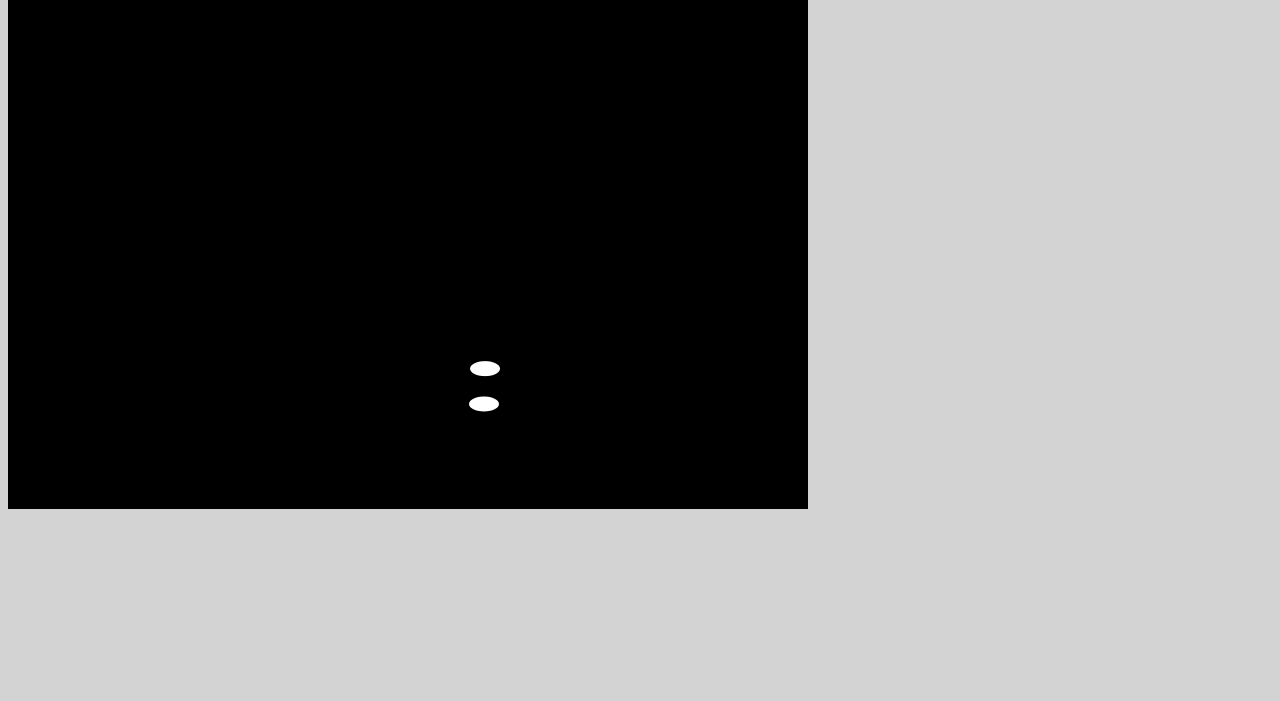
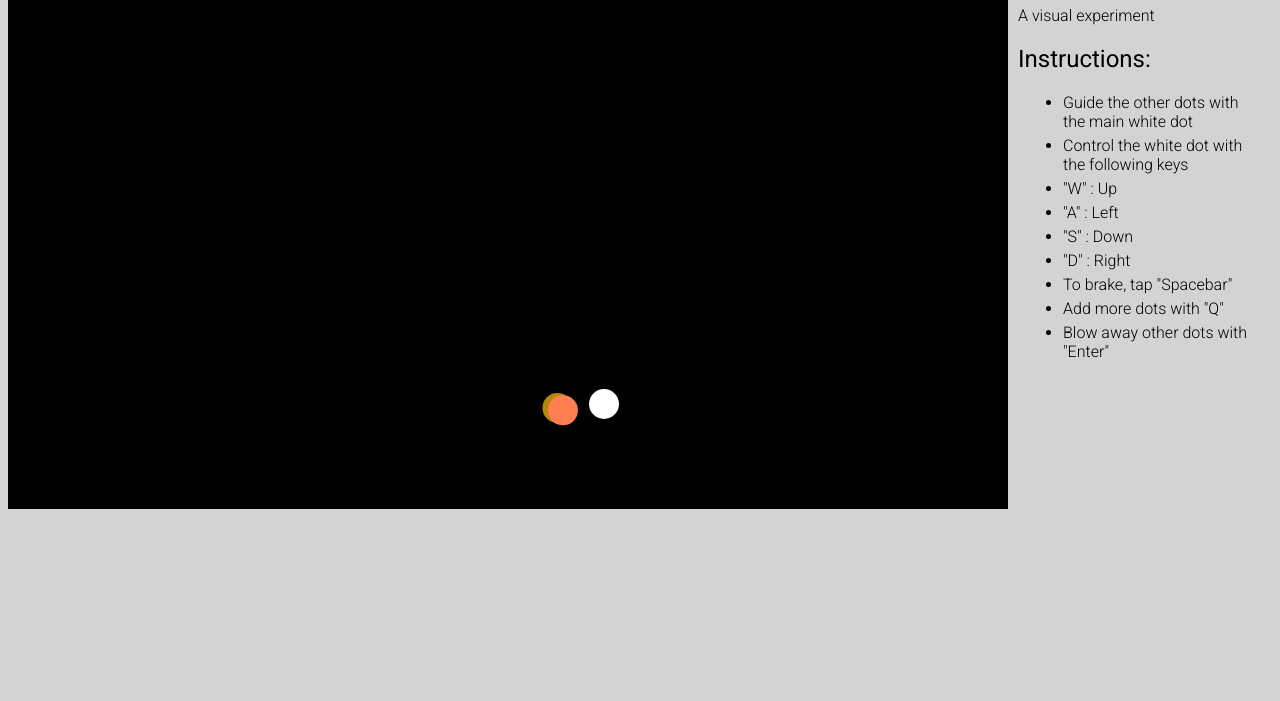
Before and after one commit to IanKingr/500Dots, a website: page index.html in a window 1280 px wide. Shown: the part 99-800 px from the top of the page. Drawn offline with Linux system fonts and the light colour scheme.

Commit message:
Missiles changed to Dots, added color palettes and on collision logic. Changed theme of project to a visual experience

```diff
--- a/bundle.js
+++ b/bundle.js
@@ -94,7 +94,7 @@
 
 
 	// module
-	exports.push([module.id, "body {\n    background: lightgray;\n}\n", ""]);
+	exports.push([module.id, "body {\n    background: lightgray;\n}\n\n.main {\n  display: flex;\n  flex-direction: row;\n}\n\n.info {\n  margin: 10px;\n  font-family: 'Roboto', sans-serif;\n  font-weight: 300;\n}\n\nh2 {\n  font-family: 'Roboto', sans-serif;\n  font-weight: 400;\n}\n\nli {\n  margin: 5px;\n}\n\nul {\n    /*-webkit-padding-start: 1px;*/\n}\n\nh1 {\n  font-family: 'Oleo Script', cursive;\n}\n", ""]);
 
 	// exports
 
@@ -412,19 +412,20 @@
 /***/ function(module, exports, __webpack_require__) {
 
 	var Ship = __webpack_require__(6);
-	var Missile = __webpack_require__(10);
+	var Dot = __webpack_require__(11);
 
 	var Game = function(){
 	  var self = this;
 	  this.objects = [];
-	  this.missiles = [];
+	  this.dots = [];
 	  this.ships = [];
 
-	  // this.addMissile();
+	  this.addDot();
+	  this.addDot();
 	};
 
-	Game.DIM_X = 800;
-	Game.DIM_Y = 1200;
+	Game.DIM_X = 1000;
+	Game.DIM_Y = 600;
 
 	Game.prototype.remove = function(object){
 	  var idx = this.store.indexOf(object);
@@ -435,22 +436,22 @@
 	Game.prototype.addObject = function(object){
 	  if(object.type === "Ship"){
 	    this.ships.push(object);
-	  } else if(object.type === "Missile"){
-	    this.missiles.push(object);
+	  } else if(object.type === "Dot"){
+	    console.log("Dot Added");
+	    this.dots.push(object);
 	  }
 	  // this.objects.push(object);
 	};
 
-	Game.prototype.addMissile = function() {
-	  var missile = new Missile({
+	Game.prototype.addDot = function() {
+	  var dot = new Dot({
 	    pos: this.randomPosition(),
 	    game: this,
 	    velocity: [0, 0]
 	  });
 
-	  this.addObject(missile);
-
-	  return missile;
+	  this.addObject(dot);
+	  return dot;
 	};
 
 
@@ -476,7 +477,7 @@
 	  var self = this;
 	  this.allObjects().forEach(function(object){
 	    // console.log("moving Objects");
-	    if(object.type === "Missile"){
+	    if(object.type === "Dot"){
 	      // debugger;
 	      // console.log("Correcting Path");
 	      object.correctPath(self.ships[0].pos);
@@ -494,29 +495,33 @@
 	};
 
 	Game.prototype.allObjects = function(){
-	  return this.ships.concat(this.missiles);
+	  return this.ships.concat(this.dots);
 	};
 
-	// Game.prototype.checkCollisions = function () {
-	//   var game = this;
-	//
-	//   this.allObjects().forEach(function (obj1) {
-	//     game.allObjects().forEach(function (obj2) {
-	//       if (obj1 == obj2) {
-	//         // don't allow self-collision
-	//         return;
-	//       }
-	//
-	//       if (obj1.isCollidedWith(obj2)) {
-	//         obj1.collideWith(obj2);
-	//       }
-	//     });
-	//   });
-	// };
+	Game.prototype.checkCollisions = function () {
+	  var game = this;
+
+	  this.allObjects().forEach(function (obj1) {
+	    game.allObjects().forEach(function (obj2) {
+	      if (obj1 == obj2) {
+	        // don't allow self-collision
+	        return;
+	      }
+
+	      if (obj1.type === "Dot" && obj2.type === "Dot"){
+	        return;
+	      }
+
+	      if (obj1.isCollidedWith(obj2)) {
+	        obj1.collideWith(obj2);
+	      }
+	    });
+	  });
+	};
 
 	Game.prototype.step = function(delta){
 	  this.moveObjects(delta);
-	  // this.checkCollisions();
+	  this.checkCollisions();
 	};
 
 	Game.prototype.draw = function(context){
@@ -526,6 +531,10 @@
 	  this.allObjects().forEach(function(object){
 	    object.draw(context);
 	  });
+
+	  context.font = '20px Audiowide';
+	  context.fillStyle = "#FFFFFF";
+	  context.fillText("Number of Dots: " + this.dots.length, 10, 20);
 	};
 
 	Game.prototype.isOutofBounds = function(pos){
@@ -535,6 +544,8 @@
 	          pos[1] < 0
 	         );
 	};
+
+	window.Game = Game;
 
 	module.exports = Game;
 
@@ -548,18 +559,25 @@
 	var Util = __webpack_require__(8);
 
 	var Ship = function(options){
-	  options.length = Ship.length;
-	  options.height = Ship.height;
+	  // options.length = Ship.length;
+	  // options.height = Ship.height;
+	  options.radius = Ship.radius;
 	  options.velocity = options.velocity || [0, 0];
-	  options.color = "yellow";
+	  options.color = "white";
 
 	  MovingObject.call(this, options);
 	};
 
 	Ship.length = 10;
 	Ship.height = 20;
+	Ship.radius = 5;
 
 	Util.inherits(Ship, MovingObject);
+
+	Ship.prototype.brake = function(){
+	  this.velocity[0] *= 0.8;
+	  this.velocity[1] *= 0.8;
+	};
 
 	Ship.prototype.boost = function(movementDelta){
 	  var x_vel = this.velocity[0];
@@ -574,12 +592,15 @@
 	  }
 
 	  var boostFactor = [1, 1];
-	  if(this.velocity[0] < 7){
-	    boostFactor = [3, 1];
-	    console.log("Boosting x! " + this.velocity[0]);
-	  } else if(this.velocity[1] < 7){
-	    boostFactor = [1, 3];
-	    console.log("Boosting y! " + this.velocity[1]);
+	  // debugger;
+	  if(Math.abs(this.velocity[0]) < 20){
+	    boostFactor = [10, 1];
+	    // console.log("Boosting x! " + this.velocity[0]);
+	  }
+
+	  if(Math.abs(this.velocity[1]) < 20){
+	    boostFactor = [1, 10];
+	    // console.log("Boosting y! " + this.velocity[1]);
 	  }
 
 	  this.velocity = this.velocity.map(function(velocity, idx){
@@ -605,8 +626,9 @@
 	var MovingObject = function(options){
 	  this.pos = options.pos;
 	  this.velocity = options.velocity;
-	  this.height = options.height;
-	  this.length = options.length;
+	  this.radius = options.radius;
+	  // this.height = options.height;
+	  // this.length = options.length;
 	  this.color = options.color;
 	  this.game = options.game;
 	};
@@ -626,15 +648,14 @@
 	  }
 	};
 
+	MovingObject.prototype.speed = function(){
+	  var xComponent = Math.pow(this.velocity[0],2);
+	  var yComponent = Math.pow(this.velocity[1],2);
+	  return Math.pow(xComponent + yComponent, 1/2);
+	};
+
 	MovingObject.prototype.draw = function(context){
-	  context.fillStyle = "white";
-	  // var x_pos = this.pos[0];
-	  // var y_pos = this.pos[1];
-	  // var length = context.length;
-	  // var height = context.height;
-	  //
-	  // context.fillRect(x_pos,y_pos,length, height);
-
+	  context.fillStyle = this.color;
 	  context.beginPath();
 	  context.arc(
 	    this.pos[0], this.pos[1], 15, 15, 2 * Math.PI, true
@@ -643,13 +664,21 @@
 	};
 
 	MovingObject.prototype.isCollidedWith = function(otherObject){
-	  if ((otherObject.y_pos < this.pos[1] + (this.height/2.0)) &&
-	      (otherObject.y_pos > this.pos[1] - (this.height/2.0))) {
-	        return ((otherObject.x_pos > this.pos[0] + this.length/2.0) &&
-	                (otherObject.x_pos < this.pos[0] - this.length/2.0));
+	  var centerDist = Util.distance(this.pos, otherObject.pos);
+	  return centerDist < 1.4*(this.radius + otherObject.radius); //1.4 fudge factor
+	};
+
+	MovingObject.prototype.collideWith = function(otherObject){
+	  if(this.type==="Ship"){
+	    otherObject.color = MovingObject.colors[Math.floor(Math.random()*MovingObject.colors.length)];
 	  }
-	  return false;
 	};
+
+	MovingObject.colors = ["AliceBlue","Aqua","Aquamarine","Azure","Beige","Bisque","Black","BlanchedAlmond","Blue","BlueViolet","BurlyWood","CadetBlue","Chartreuse","Chocolate","Coral","CornflowerBlue","Cornsilk","Crimson","Cyan","DarkBlue","DarkCyan","DarkGoldenRod","DarkGray","DarkGrey","DarkGreen","DarkMagenta","DarkOliveGreen","Darkorange","DarkOrchid","DarkRed","DarkSalmon","DarkSeaGreen","DarkSlateBlue","DarkSlateGray","DarkSlateGrey","DarkTurquoise","DarkViolet","DeepPink","DeepSkyBlue","DodgerBlue","FireBrick","ForestGreen","Fuchsia"];
+
+	// ,"Gainsboro","GhostWhite","Gold","GoldenRod","Gray","Grey","Green","GreenYellow","HoneyDew","HotPink","IndianRed","Indigo","Ivory","Khaki","Lavender","LavenderBlush","LawnGreen","LemonChiffon","LightBlue","LightCoral","LightCyan","LightGoldenRodYellow","LightGray","LightGrey","LightGreen","LightPink","LightSalmon","LightSeaGreen","LightSkyBlue","LightSlateGray","LightSlateGrey","LightSteelBlue","LightYellow","Lime","LimeGreen","Linen","Magenta","Maroon","MediumAquaMarine","MediumBlue","MediumOrchid","MediumPurple","MediumSeaGreen","MediumSlateBlue","MediumSpringGreen","MediumTurquoise","MediumVioletRed","MidnightBlue","MintCream","MistyRose","Moccasin","NavajoWhite","Navy","OldLace","Olive","OliveDrab","Orange","OrangeRed","Orchid","PaleGoldenRod","PaleGreen","PaleTurquoise","PaleVioletRed","PapayaWhip","PeachPuff","Peru","Pink","Plum","PowderBlue","Purple","Red","RosyBrown","RoyalBlue","SaddleBrown","Salmon","SandyBrown","SeaGreen","SeaShell","Sienna","Silver","SkyBlue","SlateBlue","SlateGray","SlateGrey","Snow","SpringGreen","SteelBlue","Tan","Teal","Thistle","Tomato","Turquoise","Violet","Wheat","White","WhiteSmoke","Yellow","YellowGreen"];
+
+	window.MovingObject = MovingObject;
 
 	module.exports = MovingObject;
 
@@ -658,17 +687,22 @@
 /* 8 */
 /***/ function(module, exports) {
 
-	var Util = function(){
+	var Util = {
 
+	  distance: function(obj1Pos, obj2Pos){
+	    return Math.pow(Math.pow(obj1Pos[0] - obj2Pos[0],2) + Math.pow(obj1Pos[1] - obj2Pos[1],2), 1/2);
+	  },
+
+	  inherits: function(childClass, parentClass){
+	    var Surrogate = function(){};
+	    Surrogate.prototype = parentClass.prototype;
+	    childClass.prototype = new Surrogate();
+	    childClass.prototype.constructor = childClass;
+	  }
 	};
 
 
-	Util.inherits = function(childClass, parentClass){
-	  var Surrogate = function(){};
-	  Surrogate.prototype = parentClass.prototype;
-	  childClass.prototype = new Surrogate();
-	  childClass.prototype.constructor = childClass;
-	};
+
 
 	module.exports = Util;
 
@@ -684,7 +718,7 @@
 	  this.game = game;
 	  this.context = context;
 	  this.ship = this.game.addShip();
-	  this.game.addMissile();
+	  // this.game.addDot();
 	};
 
 	GameView.prototype.start = function () {
@@ -708,41 +742,52 @@
 
 	GameView.prototype.bindKeyHandlers = function(){
 	  var ship = this.ship;
+	  var self = this;
 
 	  key('w', function(){ ship.boost([0, -1.5]); });
 	  key('a', function(){ ship.boost([-1, 0]); });
 	  key('s', function(){ ship.boost([0, 1.5]); });
 	  key('d', function(){ ship.boost([1, 0]); });
+	  key('up', function(){ ship.boost([0, -1.5]); });
+	  key('left', function(){ ship.boost([-1, 0]); });
+	  key('down', function(){ ship.boost([0, 1.5]); });
+	  key('right', function(){ ship.boost([1, 0]); });
+	  key('q', function(){ self.game.addDot(); });
+	  key('space', function(){ ship.brake(); });
 	};
 
 	module.exports = GameView;
 
 
 /***/ },
-/* 10 */
+/* 10 */,
+/* 11 */
 /***/ function(module, exports, __webpack_require__) {
 
 	var MovingObject = __webpack_require__(7);
 	var Util = __webpack_require__(8);
 
-	var Missile = function(options){
-	  options.length = Missile.length;
-	  options.height = Missile.height;
+	var Dot = function(options){
+	  // options.length = Dot.length;
+	  // options.height = Dot.height;
+	  options.radius = Dot.radius;
 	  options.velocity = options.velocity || [Math.random()*10, Math.random()*10];
-	  options.color = "yellow";
+	  options.color = "red";
 
 	  MovingObject.call(this, options);
 	};
 
-	Util.inherits(Missile, MovingObject);
+	Util.inherits(Dot, MovingObject);
 
-	Missile.prototype.correctPath = function(shipPos){
+	Dot.prototype.correctPath = function(shipPos){
 	  var correctionFactor = 1;
 	  var x_vel = this.velocity[0];
 	  var y_vel = this.velocity[1];
 	  // if(this.speed() < 50){ correctionFactor = 1;}
 	  // 30 seems like a good max speed
-	  // add missiles when count hits certain points (# destroyed, time elapsed, score count)
+	  // add dots when count hits certain points (# destroyed, time elapsed, score count)
+	  // set a speed cap on dots
+
 
 	  if(shipPos[0] < this.pos[0]){
 	    //If it overshoots ship, it brakes and starts moving in the other direction
@@ -764,18 +809,14 @@
 
 	};
 
-	Missile.prototype.brake = function(velocity){
-	  var brakeFactor = 0.95;
+	Dot.prototype.brake = function(velocity){
+	  var brakeFactor = 0.97;
 	  return velocity * brakeFactor;
 	};
 
-	Missile.prototype.speed = function(){
-	  var xComponent = Math.pow(this.velocity[0],2);
-	  var yComponent = Math.pow(this.velocity[1],2);
-	  return Math.pow(xComponent + yComponent, 1/2);
-	};
 
-	// Missile.prototype.boost = function(movementDelta){
+
+	// Dot.prototype.boost = function(movementDelta){
 	//   var x_vel = this.velocity[0];
 	//   var y_vel = this.velocity[1];
 	//
@@ -800,11 +841,12 @@
 	//   });
 	// };
 
-	Missile.length = 4;
-	Missile.height = 4;
-	Missile.prototype.type = "Missile";
+	Dot.length = 4;
+	Dot.height = 4;
+	Dot.radius = 3;
+	Dot.prototype.type = "Dot";
 
-	module.exports = Missile;
+	module.exports = Dot;
 
 
 /***/ }
--- a/index.html
+++ b/index.html
@@ -1,11 +1,38 @@
 <!DOCTYPE html>
 <html>
   <head>
+    <link rel="stylesheet" href="./style.css">
+    <link href='https://fonts.googleapis.com/css?family=Oleo+Script' rel='stylesheet' type='text/css'>
+    <link href='https://fonts.googleapis.com/css?family=Roboto:400,300' rel='stylesheet' type='text/css'>
     <meta charset="utf-8">
-    <title></title>
+    <title>500 Dots</title>
   </head>
   <body>
-    <canvas id="canvas" style="height: 600px; width: 800px;">
+    <div class="main">
+      <div>
+        <canvas></canvas>
+      </div>
+      <div class="info">
+        <h1>500 Dots</h1>
+        <section class="description">
+          A visual experiment
+        </section>
+        <section>
+          <h2>Instructions:</h2>
+          <ul>
+            <li>Guide the other dots with the main white dot</li>
+            <li>Control the white dot with the following keys</li>
+              <li>"W" : Up</li>
+              <li>"A" : Left</li>
+              <li>"S" : Down</li>
+              <li>"D" : Right</li>
+              <li>To brake, tap "Spacebar"</li>
+            <li>Add more dots with "Q"</li>
+            <li>Blow away other dots with "Enter"</li>
+          </ul>
+        </section>
+      </div>
+    </div>
 
     <script type="text/javascript" src="bundle.js" charset="utf-8"></script>
     <script src="./keymaster.js"></script>
--- a/lib/content.js
+++ /dev/null
@@ -1 +0,0 @@
-module.exports = "It works from content.js.";
--- a/style.css
+++ b/style.css
@@ -1,3 +1,31 @@
 body {
     background: lightgray;
 }
+
+.main {
+  display: flex;
+  flex-direction: row;
+}
+
+.info {
+  margin: 10px;
+  font-family: 'Roboto', sans-serif;
+  font-weight: 300;
+}
+
+h2 {
+  font-family: 'Roboto', sans-serif;
+  font-weight: 400;
+}
+
+li {
+  margin: 5px;
+}
+
+ul {
+    /*-webkit-padding-start: 1px;*/
+}
+
+h1 {
+  font-family: 'Oleo Script', cursive;
+}
```
Also changed, not shown: lib/dot.js (renamed from lib/missile.js, +19 -19 lines), lib/game.js (+42 -31 lines), lib/gameView.js (+8 -1 lines), lib/ship.js (+19 -9 lines), lib/utils.js (+12 -7 lines), lib/bullet.js (deleted), lib/movingObject.js.
